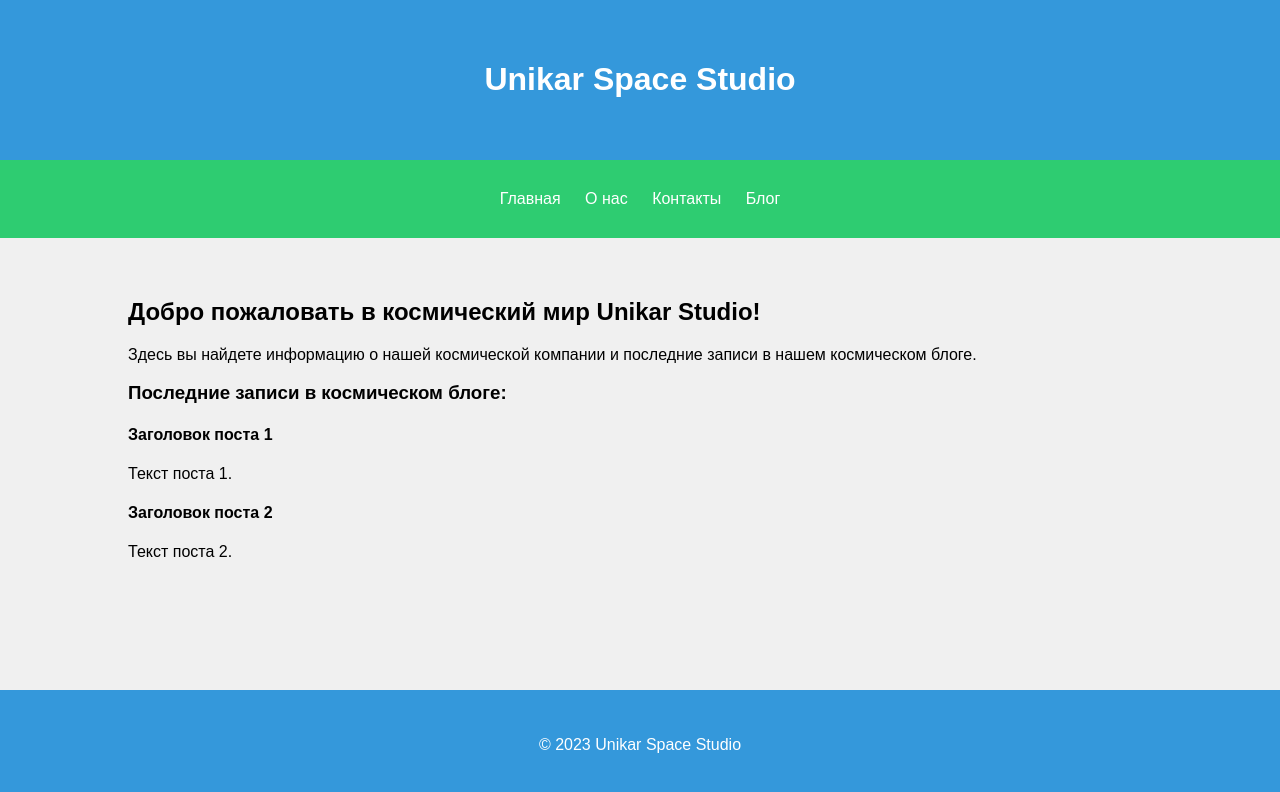
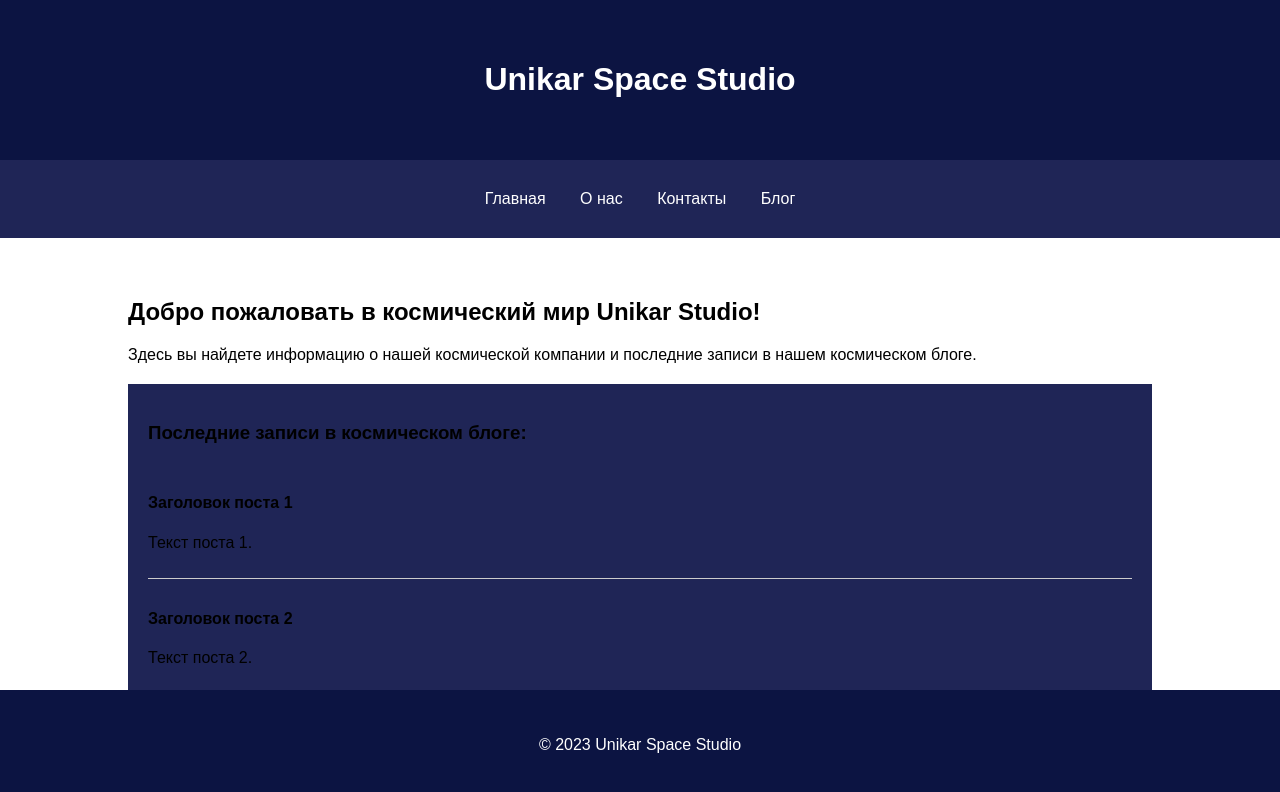
Before and after one commit to unikarstudio/unikarstudio.github.io, a plain HTML site: page index.html in a window 1280 px wide. Drawn offline with Linux system fonts and the light colour scheme.

Commit message:
Update styles.css

```diff
--- a/styles.css
+++ b/styles.css
@@ -2,7 +2,6 @@ body {
   font-family: Arial, sans-serif;
   margin: 0;
   padding: 0;
-  background-color: #f0f0f0;
 }
 
 .container {
@@ -11,47 +10,47 @@ body {
   padding: 20px;
 }
 
-header {
-  background-color: #3498db;
+.space-header {
+  background-color: #0c1442;
   color: #fff;
   padding: 20px 0;
   text-align: center;
 }
 
-nav {
-  background-color: #2ecc71;
+.space-nav {
+  background-color: #1f2556;
   color: #fff;
   padding: 10px 0;
   text-align: center;
 }
 
-nav a {
+.space-nav a {
   color: #fff;
-  margin: 0 10px;
+  margin: 0 15px;
   text-decoration: none;
 }
 
-nav a:hover {
+.space-nav a:hover {
   text-decoration: underline;
 }
 
-main {
+.space-main {
   padding: 20px 0;
 }
 
-.blog-section {
-  background-color: #fff;
+.space-blog-section {
+  background-color: #1f2556;
   padding: 20px;
   margin-top: 20px;
 }
 
-.blog-post {
+.space-blog-post {
   border-bottom: 1px solid #ccc;
   padding: 10px 0;
 }
 
-footer {
-  background-color: #3498db;
+.space-footer {
+  background-color: #0c1442;
   color: #fff;
   text-align: center;
   padding: 10px 0;
```
